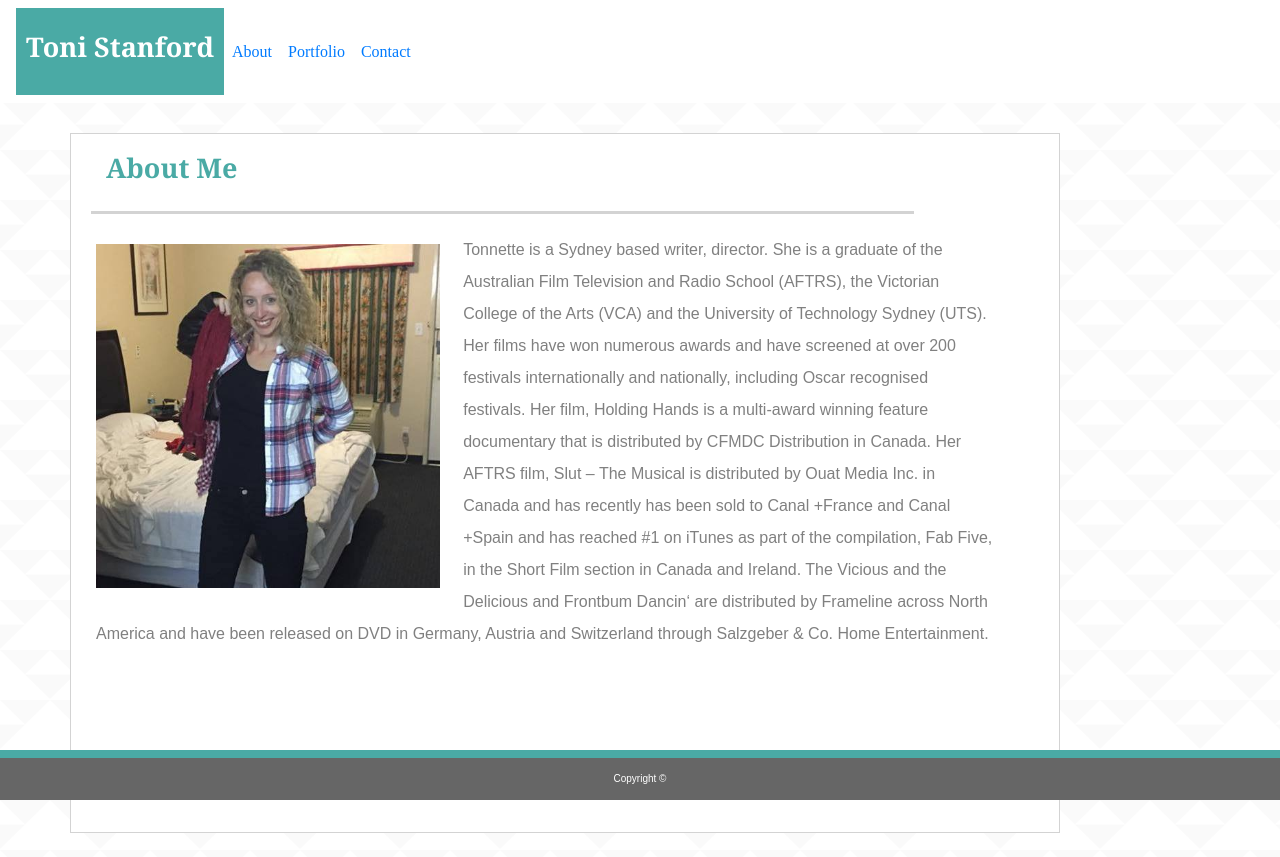
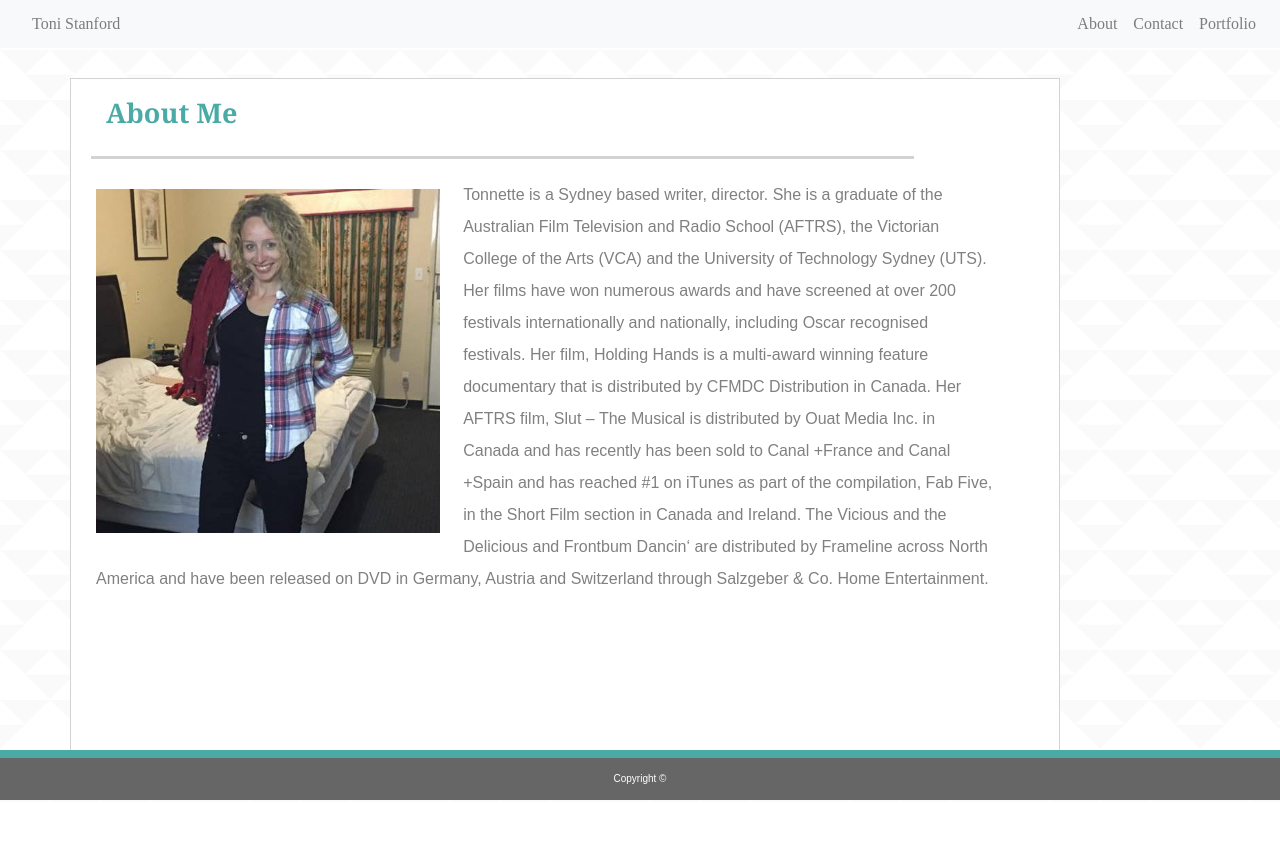
Before and after one commit to Tonnette/Homework-ignore, a plain HTML site: page Week-2-homework/index.html in a window 1280 px wide. After the commit the page ends 802 px from the top, so only its background shows below. Drawn offline with nearby package versions, Linux system fonts and the light colour scheme.

Commit message:
playing with navbar

```diff
--- a/Week-2-homework/assets/css/style.css
+++ b/Week-2-homework/assets/css/style.css
@@ -4,6 +4,21 @@
 
 .myNav {
     background-color: white;
+}
+
+@media screen and (min-width: 641px) and (max-width: 767px) {
+    .navbar-nav {
+        float: none;
+        margin: 0 auto;
+        display: inline-block;
+        text-align: center;
+        padding: 10px;
+        font-size: 35px;
+    }
+    .navbar-nav>li {
+        display: inline-block;
+        float: none;
+    }
 }
 
 .myName {
--- a/Week-2-homework/index.html
+++ b/Week-2-homework/index.html
@@ -13,24 +13,24 @@
 </head>
 
 <header>
-    <nav class="navbar navbar-expand-md myNav">
-        <a class="navbar-brand myName" href="#">Toni Stanford</a>
-        <button class="navbar-toggler" type="button" data-toggle="collapse" data-target="#navbarSupportedContent" aria-controls="navbarSupportedContent" aria-expanded="false" aria-label="Toggle navigation">
-                  <span class="navbar-toggler-icon"></span>
-                </button>
+    <nav class="navbar navbar-expand-lg navbar-light bg-light sticky-top">
+        <a class="navbar-brand"></a>
+        <span class="navbar-text">
+            Toni Stanford
 
-        <div class="collapse navbar-collapse" id="navbarSupportedContent">
-            <ul class="navbar-nav mr-auto">
-                <li class="nav-item active">
-                    <a class="nav-link myAbout" href="#">About <span class="sr-only">(current)</span></a>
-                </li>
-                <li class="nav-item">
-                    <a class="nav-link myPortfolio" href="#">Portfolio</a>
-                </li>
-                <li class="nav-item">
-                    <a class="nav-link myContact" href="#">Contact</a>
-                </li>
+        </span>
+        <ul class="navbar-nav ml-auto">
+            <li class="nav-item">
+                <a href="#" class="nav-link">About</a></li>
+            <li class="nav-item">
+                <a href="#" class="nav-link">Contact</a></li>
+            <li class="nav-item">
+                <a href="#" class="nav-link">Portfolio</a></li>
+        </ul>
         </div>
+
+
+
     </nav>
 
 
```
